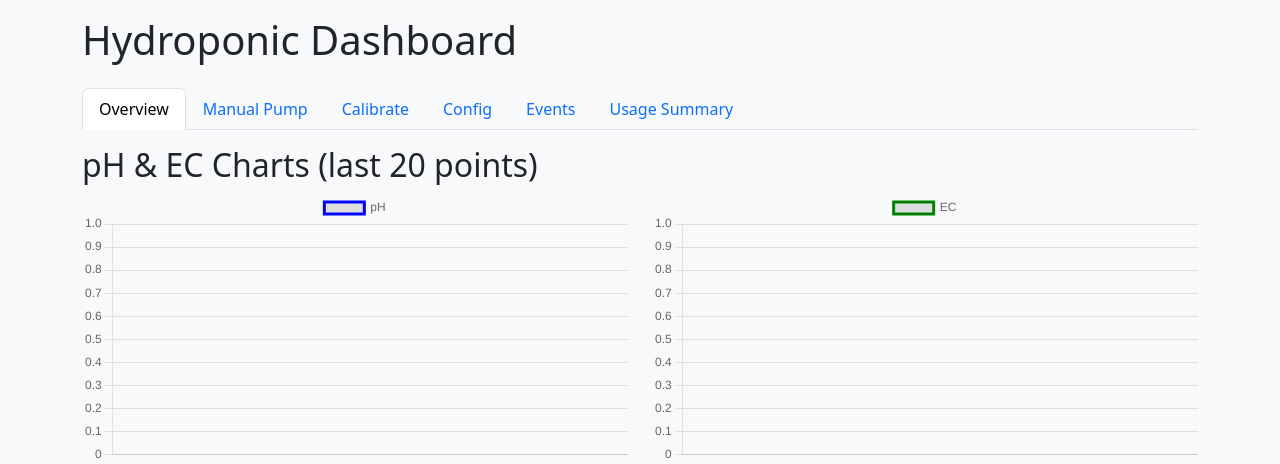
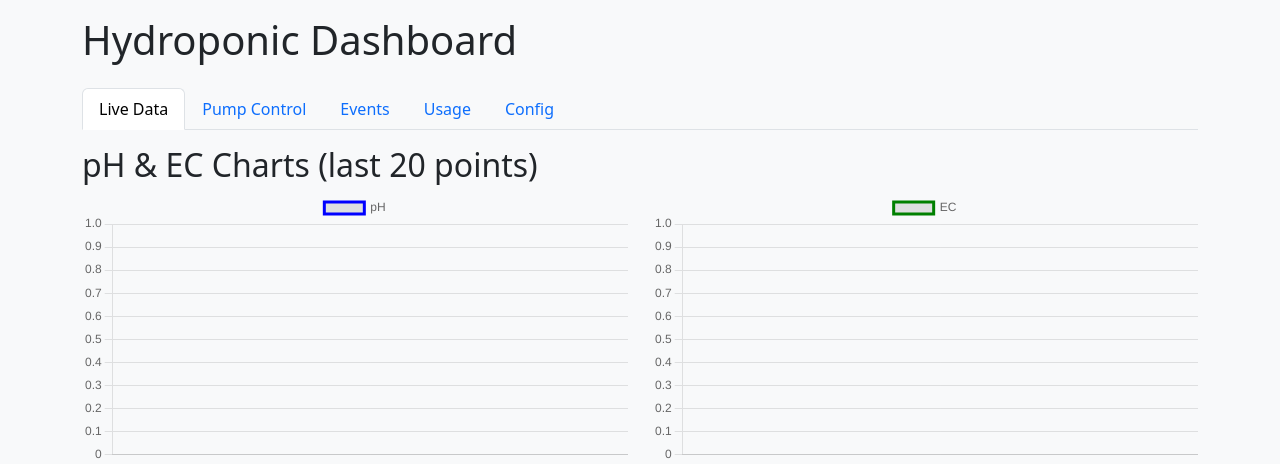
Before and after one commit to Regarnys/hydroponic-controller, a Flask app: page /dashboard in a window 1280 px wide. Shown: the top 464 px of the page. Run offline with Flask 3, Linux system fonts and the light colour scheme.

Commit message:
Update dashboard.html

```diff
--- a/templates/dashboard.html
+++ b/templates/dashboard.html
@@ -11,10 +11,9 @@
   <script src="https://cdn.jsdelivr.net/npm/chart.js"></script>
 
   <style>
-    /* Optional styling tweaks */
     .chart-canvas {
       max-width: 100%;
-      height: 400px; /* You can adjust for your preference */
+      height: 400px;
     }
   </style>
 </head>
@@ -27,34 +26,20 @@
     <div class="alert alert-info">{{ message }}</div>
   {% endif %}
 
-  <!-- Nav Tabs (Bootstrap 5) -->
+  <!-- Nav Tabs -->
   <ul class="nav nav-tabs" id="dashboardTabs" role="tablist">
     <li class="nav-item" role="presentation">
-      <button class="nav-link active" id="overview-tab" data-bs-toggle="tab"
-              data-bs-target="#overview" type="button" role="tab"
-              aria-controls="overview" aria-selected="true">
-        Overview
+      <button class="nav-link active" id="livedata-tab" data-bs-toggle="tab"
+              data-bs-target="#livedata" type="button" role="tab"
+              aria-controls="livedata" aria-selected="true">
+        Live Data
       </button>
     </li>
     <li class="nav-item" role="presentation">
-      <button class="nav-link" id="manual-tab" data-bs-toggle="tab"
-              data-bs-target="#manual" type="button" role="tab"
-              aria-controls="manual" aria-selected="false">
-        Manual Pump
-      </button>
-    </li>
-    <li class="nav-item" role="presentation">
-      <button class="nav-link" id="calibrate-tab" data-bs-toggle="tab"
-              data-bs-target="#calibrate" type="button" role="tab"
-              aria-controls="calibrate" aria-selected="false">
-        Calibrate
-      </button>
-    </li>
-    <li class="nav-item" role="presentation">
-      <button class="nav-link" id="config-tab" data-bs-toggle="tab"
-              data-bs-target="#config" type="button" role="tab"
-              aria-controls="config" aria-selected="false">
-        Config
+      <button class="nav-link" id="pumpcontrol-tab" data-bs-toggle="tab"
+              data-bs-target="#pumpcontrol" type="button" role="tab"
+              aria-controls="pumpcontrol" aria-selected="false">
+        Pump Control
       </button>
     </li>
     <li class="nav-item" role="presentation">
@@ -65,19 +50,25 @@
       </button>
     </li>
     <li class="nav-item" role="presentation">
-      <button class="nav-link" id="summary-tab" data-bs-toggle="tab"
-              data-bs-target="#summary" type="button" role="tab"
-              aria-controls="summary" aria-selected="false">
-        Usage Summary
+      <button class="nav-link" id="usage-tab" data-bs-toggle="tab"
+              data-bs-target="#usage" type="button" role="tab"
+              aria-controls="usage" aria-selected="false">
+        Usage
+      </button>
+    </li>
+    <li class="nav-item" role="presentation">
+      <button class="nav-link" id="config-tab" data-bs-toggle="tab"
+              data-bs-target="#config" type="button" role="tab"
+              aria-controls="config" aria-selected="false">
+        Config
       </button>
     </li>
   </ul>
 
-  <!-- Tab Content -->
   <div class="tab-content mt-3" id="dashboardTabsContent">
 
-    <!-- OVERVIEW TAB -->
-    <div class="tab-pane fade show active" id="overview" role="tabpanel" aria-labelledby="overview-tab">
+    <!-- LIVE DATA TAB -->
+    <div class="tab-pane fade show active" id="livedata" role="tabpanel" aria-labelledby="livedata-tab">
       <h2>pH &amp; EC Charts (last 20 points)</h2>
       <div class="row">
         <div class="col-md-6">
@@ -87,19 +78,17 @@
           <canvas id="ecChart" class="chart-canvas"></canvas>
         </div>
       </div>
-
       <script>
         let phData = {{ ph_data|tojson }};
         let ecData = {{ ec_data|tojson }};
 
-        // Separate labels and values
         let phLabels = phData.map(d => d[0]);
         let phValues = phData.map(d => d[1]);
         let ecLabels = ecData.map(d => d[0]);
         let ecValues = ecData.map(d => d[1]);
 
         // pH Chart
-        const phCtx = document.getElementById("phChart").getContext('2d');
+        let phCtx = document.getElementById("phChart").getContext('2d');
         new Chart(phCtx, {
           type: 'line',
           data: {
@@ -114,7 +103,7 @@
         });
 
         // EC Chart
-        const ecCtx = document.getElementById("ecChart").getContext('2d');
+        let ecCtx = document.getElementById("ecChart").getContext('2d');
         new Chart(ecCtx, {
           type: 'line',
           data: {
@@ -136,60 +125,17 @@
       </form>
     </div>
 
-    <!-- MANUAL PUMP TAB -->
-    <div class="tab-pane fade" id="manual" role="tabpanel" aria-labelledby="manual-tab">
-      <h2>Manual Pump Control</h2>
+    <!-- PUMP CONTROL TAB -->
+    <div class="tab-pane fade" id="pumpcontrol" role="tabpanel" aria-labelledby="pumpcontrol-tab">
+      <h2>Pump Control</h2>
+      <p>Here you can manually run pumps or calibrate them below.</p>
+
+      <h3>Manual Pump Control (Seconds)</h3>
       <form method="POST" class="mb-3">
         <input type="hidden" name="action" value="manual_pump">
         <div class="mb-2">
-          <label for="pump_name" class="form-label">Pump:</label>
-          <select name="pump_name" id="pump_name" class="form-select w-auto d-inline">
-            <option>pH_up</option>
-            <option>pH_down</option>
-            <option>nutrientA</option>
-            <option>nutrientB</option>
-            <option>nutrientC</option>
-          </select>
-        </div>
-        <div class="mb-2">
-          <label for="run_seconds" class="form-label">Seconds:</label>
-          <input type="text" name="run_seconds" id="run_seconds" value="5" class="form-control w-auto d-inline">
-        </div>
-        <button class="btn btn-primary">Run Pump</button>
-      </form>
-
-      <h3>Volume-based Dosing</h3>
-      <form method="POST">
-        <input type="hidden" name="action" value="volume_dose">
-        <div class="mb-2">
-          <label for="pump_name2" class="form-label">Pump:</label>
-          <select name="pump_name" id="pump_name2" class="form-select w-auto d-inline">
-            <option>pH_up</option>
-            <option>pH_down</option>
-            <option>nutrientA</option>
-            <option>nutrientB</option>
-            <option>nutrientC</option>
-          </select>
-        </div>
-        <div class="mb-2">
-          <label for="ml_amount" class="form-label">Volume (mL):</label>
-          <input type="text" name="ml_amount" id="ml_amount" value="10" class="form-control w-auto d-inline">
-        </div>
-        <button class="btn btn-success">Dose Volume</button>
-      </form>
-    </div>
-
-    <!-- CALIBRATION TAB -->
-    <div class="tab-pane fade" id="calibrate" role="tabpanel" aria-labelledby="calibrate-tab">
-      <h2>Calibrate Pumps</h2>
-      <p>Step 1: test run, Step 2: measure volume, Step 3: save calibration.</p>
-
-      <h3>Test Run</h3>
-      <form method="POST">
-        <input type="hidden" name="action" value="cal_test_run">
-        <div class="mb-2">
           <label>Pump:</label>
-          <select name="pump_name">
+          <select name="pump_name" class="form-select w-auto d-inline">
             <option>pH_up</option>
             <option>pH_down</option>
             <option>nutrientA</option>
@@ -199,17 +145,62 @@
         </div>
         <div class="mb-2">
           <label>Seconds:</label>
-          <input type="text" name="cal_test_seconds" value="5">
+          <input type="text" name="run_seconds" value="5" class="form-control w-auto d-inline">
         </div>
         <button class="btn btn-primary">Run Pump</button>
       </form>
 
-      <h3>Save Measured Volume</h3>
+      <h3>Volume-based Dosing</h3>
+      <form method="POST">
+        <input type="hidden" name="action" value="volume_dose">
+        <div class="mb-2">
+          <label>Pump:</label>
+          <select name="pump_name" class="form-select w-auto d-inline">
+            <option>pH_up</option>
+            <option>pH_down</option>
+            <option>nutrientA</option>
+            <option>nutrientB</option>
+            <option>nutrientC</option>
+          </select>
+        </div>
+        <div class="mb-2">
+          <label>Volume (mL):</label>
+          <input type="text" name="ml_amount" value="10" class="form-control w-auto d-inline">
+        </div>
+        <button class="btn btn-success">Dose Volume</button>
+      </form>
+
+      <hr class="my-4">
+
+      <h3>Calibration</h3>
+      <p>Step 1: Run pump for X seconds, measure volume. Step 2: Save calibration.</p>
+
+      <h4>Test Run</h4>
+      <form method="POST" class="mb-3">
+        <input type="hidden" name="action" value="cal_test_run">
+        <div class="mb-2">
+          <label>Pump:</label>
+          <select name="pump_name" class="form-select w-auto d-inline">
+            <option>pH_up</option>
+            <option>pH_down</option>
+            <option>nutrientA</option>
+            <option>nutrientB</option>
+            <option>nutrientC</option>
+          </select>
+        </div>
+        <div class="mb-2">
+          <label>Seconds:</label>
+          <input type="text" name="cal_test_seconds" value="5" class="form-control w-auto d-inline">
+        </div>
+        <button class="btn btn-secondary">Run Pump</button>
+      </form>
+
+      <h4>Save Measured Volume</h4>
       <form method="POST">
         <input type="hidden" name="action" value="cal_save">
         <div class="mb-2">
           <label>Pump:</label>
-          <select name="pump_name">
+          <select name="pump_name" class="form-select w-auto d-inline">
             <option>pH_up</option>
             <option>pH_down</option>
             <option>nutrientA</option>
@@ -219,38 +210,18 @@
         </div>
         <div class="mb-2">
           <label>Seconds (same used above):</label>
-          <input type="text" name="cal_test_seconds" value="5">
+          <input type="text" name="cal_test_seconds" value="5" class="form-control w-auto d-inline">
         </div>
         <div class="mb-2">
           <label>Measured mL:</label>
-          <input type="text" name="measured_ml" value="0">
+          <input type="text" name="measured_ml" value="0" class="form-control w-auto d-inline">
         </div>
-        <button class="btn btn-success">Save Calibration</button>
+        <button class="btn btn-info">Save Calibration</button>
       </form>
 
-      <h3>Current Calibration</h3>
+      <h5 class="mt-3">Current Calibration</h5>
       <pre>{{ config["pump_calibration"]|tojson }}</pre>
-    </div>
 
-    <!-- CONFIG TAB -->
-    <div class="tab-pane fade" id="config" role="tabpanel" aria-labelledby="config-tab">
-      <h2>System Config</h2>
-      <form method="POST">
-        <input type="hidden" name="action" value="update_config">
-        <div class="mb-2">
-          <label>pH Min:</label>
-          <input type="text" name="ph_min" value="{{ config.ph_min }}">
-        </div>
-        <div class="mb-2">
-          <label>pH Max:</label>
-          <input type="text" name="ph_max" value="{{ config.ph_max }}">
-        </div>
-        <div class="mb-2">
-          <label>EC Min:</label>
-          <input type="text" name="ec_min" value="{{ config.ec_min }}">
-        </div>
-        <button class="btn btn-primary">Save</button>
-      </form>
     </div>
 
     <!-- EVENTS TAB -->
@@ -258,7 +229,9 @@
       <h2>Recent Events</h2>
       {% if event_rows %}
         <table class="table table-striped">
-          <thead><tr><th>Timestamp</th><th>Event</th><th>Details</th></tr></thead>
+          <thead>
+            <tr><th>Timestamp</th><th>Event</th><th>Details</th></tr>
+          </thead>
           <tbody>
             {% for row in event_rows %}
             <tr>
@@ -282,8 +255,8 @@
       {% endif %}
     </div>
 
-    <!-- SUMMARY TAB -->
-    <div class="tab-pane fade" id="summary" role="tabpanel" aria-labelledby="summary-tab">
+    <!-- USAGE TAB -->
+    <div class="tab-pane fade" id="usage" role="tabpanel" aria-labelledby="usage-tab">
       <h2>Pump Usage Summary</h2>
       {% if summary_list %}
         <table class="table table-bordered">
@@ -311,10 +284,32 @@
       {% endif %}
     </div>
 
-  </div>
-</div>
+    <!-- CONFIG TAB -->
+    <div class="tab-pane fade" id="config" role="tabpanel" aria-labelledby="config-tab">
+      <h2>System Config</h2>
+      <form method="POST">
+        <input type="hidden" name="action" value="update_config">
+        <div class="mb-2">
+          <label>pH Min:</label>
+          <input type="text" name="ph_min" value="{{ config.ph_min }}">
+        </div>
+        <div class="mb-2">
+          <label>pH Max:</label>
+          <input type="text" name="ph_max" value="{{ config.ph_max }}">
+        </div>
+        <div class="mb-2">
+          <label>EC Min:</label>
+          <input type="text" name="ec_min" value="{{ config.ec_min }}">
+        </div>
+        <button class="btn btn-primary">Save</button>
+      </form>
+    </div>
 
-<!-- Bootstrap Bundle JS (includes tabs support) -->
+  </div><!-- /.tab-content -->
+
+</div><!-- /.container -->
+
+<!-- Bootstrap JS bundle (enables tab switching) -->
 <script src="https://cdn.jsdelivr.net/npm/bootstrap@5.3.0/dist/js/bootstrap.bundle.min.js"></script>
 </body>
 </html>
```
